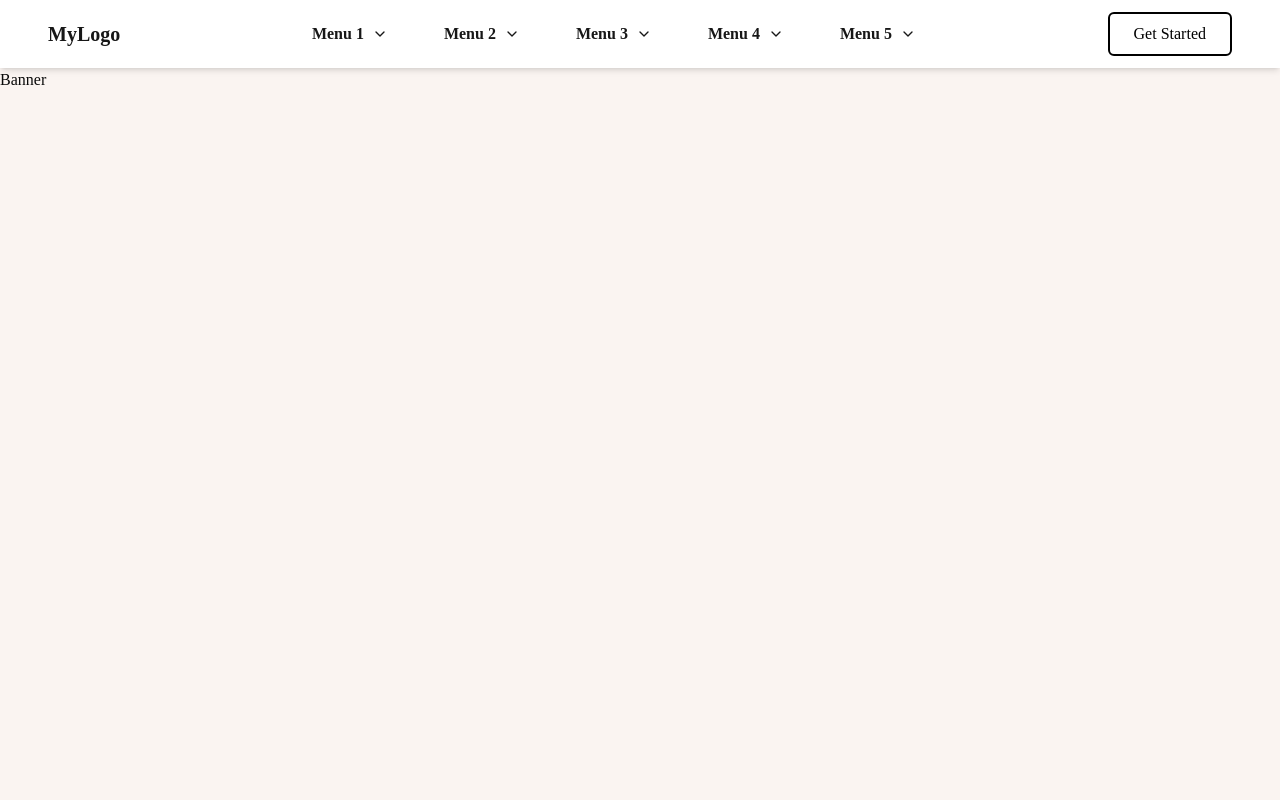
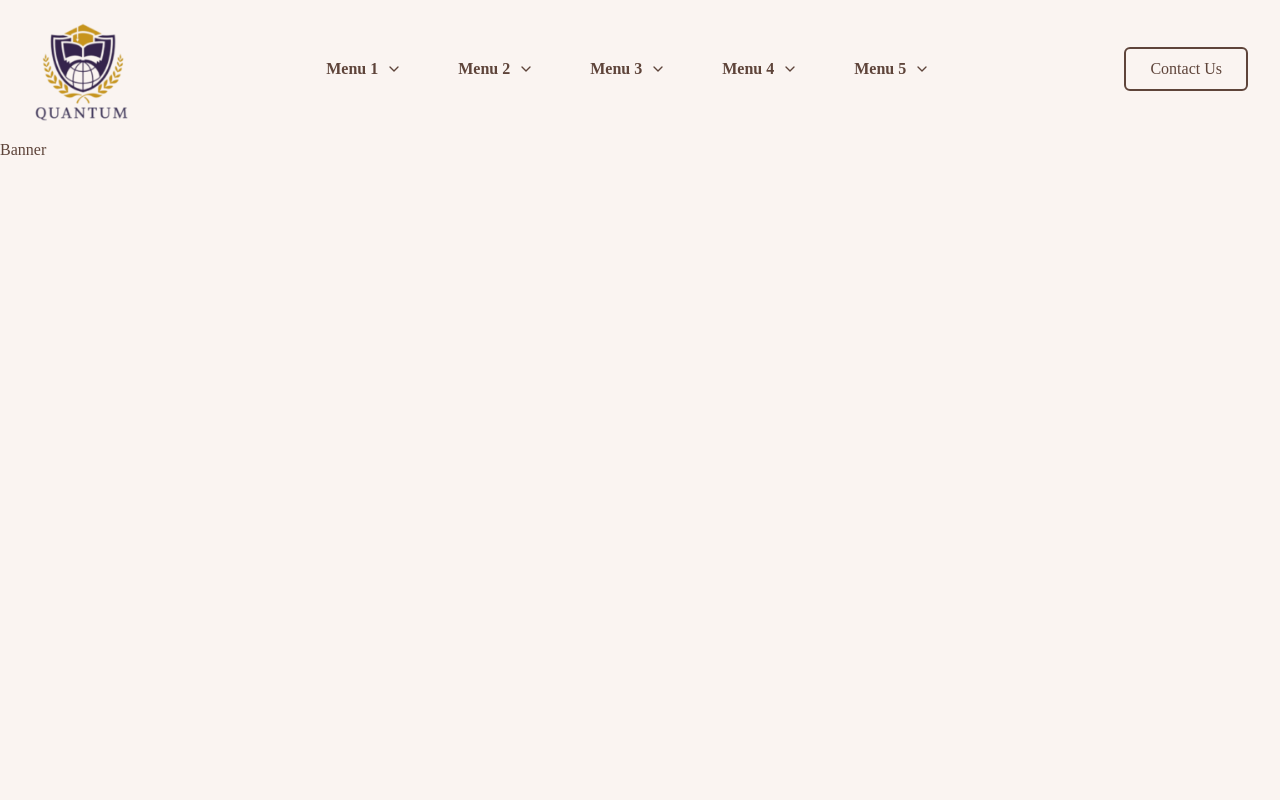
Before and after one commit to shejanNizam/quantum-education, a Next.js app: page / in a window 1280 px wide. Shown: the top 800 px of the page. Built offline with nearby package versions, Linux system fonts and the light colour scheme.

Commit message:
refactor navbar

```diff
--- a/src/app/globals.css
+++ b/src/app/globals.css
@@ -1,6 +1,12 @@
 @tailwind base;
 @tailwind components;
 @tailwind utilities;
+
+@layer components {
+  .customButton {
+    @apply border-2 border-[#5E443A] text-[#5E443A] hover:bg-[#5E443A] hover:text-white px-6 py-2 rounded-md focus:outline-none;
+  }
+}
 
 body {
   font-family: Arial, Helvetica, sans-serif;
@@ -67,12 +73,3 @@ body {
     --chart-5: 340 75% 55%;
   }
 }
-
-@layer base {
-  * {
-    @apply border-border;
-  }
-  body {
-    @apply bg-background text-foreground;
-  }
-}
--- a/src/app/layout.js
+++ b/src/app/layout.js
@@ -36,7 +36,7 @@ export default function RootLayout({ children }) {
   return (
     <html lang="en">
       <body
-        className={`${geistSans.variable} ${geistMono.variable} antialiased font-serif`} // Adding font-serif here
+        className={`${geistSans.variable} ${geistMono.variable} antialiased font-serif bg-[#FAF4F1]`}
         style={{ fontFamily: "'Fraunces', serif" }} // Apply Fraunces as fallback
       >
         <Navbar />
--- a/src/app/page.js
+++ b/src/app/page.js
@@ -2,7 +2,7 @@ import Banner from "@/components/Home/Banner";
 
 export default function Home() {
   return (
-    <div className="min-h-screen bg-[#FAF4F1]">
+    <div className="min-h-screen">
       <Banner />
     </div>
   );
--- a/src/components/Footer.js
+++ b/src/components/Footer.js
@@ -4,7 +4,7 @@ import { FaFacebook, FaInstagram, FaTwitter } from "react-icons/fa";
 
 export default function Footer() {
   return (
-    <footer className="bg-cover bg-center relative bg-[#FAF4F1]">
+    <footer className="bg-cover bg-center relative">
       <div className="container grid grid-cols-3 gap-4 ">
         <div>
           <h2 className=" text-2xl font-bold "> Visit Us: </h2>
--- a/src/components/Home/Banner.js
+++ b/src/components/Home/Banner.js
@@ -1,7 +1,7 @@
 export default function Banner() {
   return (
     <>
-      <h3>Banner</h3>
+      <h3 className=" text-primary ">Banner</h3>
     </>
   );
 }
--- a/src/components/Navbar.js
+++ b/src/components/Navbar.js
@@ -1,24 +1,20 @@
 "use client";
 
+import LOGO from "../assets/logo.png";
+
+import Image from "next/image";
 import Link from "next/link";
 import { useState } from "react";
 
 export default function Navbar() {
   const [isMenuOpen, setIsMenuOpen] = useState(false);
-  const [activeMenu, setActiveMenu] = useState(null); // Track which menu is active
+  const [activeMenu, setActiveMenu] = useState(null);
 
-  // Toggle mobile menu visibility
   const toggleMenu = () => setIsMenuOpen(!isMenuOpen);
 
-  // Handle mouse enter and leave for dropdowns (for desktop)
   const handleMouseEnter = (index) => setActiveMenu(index);
   const handleMouseLeave = () => setActiveMenu(null);
 
-  // Dynamic button classes for Get Started button
-  const buttonClass =
-    "border-2 border-black text-black hover:bg-black hover:text-white";
-
-  // Desktop and mobile menu links data
   const menuItems = [
     { href: "/menu-1", label: "Menu 1" },
     { href: "/menu-2", label: "Menu 2" },
@@ -28,19 +24,16 @@ export default function Navbar() {
   ];
 
   return (
-    <nav className="bg-white text-foreground px-4 py-3 shadow-md transition-all duration-300 sticky top-0 z-50">
+    <nav className="py-4 sticky top-0 z-50">
       <div className="container mx-auto flex justify-between items-center">
-        {/* Logo */}
-        <div className="text-xl font-semibold">
-          <Link href="/" className="text-primary">
-            MyLogo
+        <div className="text-2xl font-semibold">
+          <Link href="/">
+            <Image src={LOGO} alt="logo" width={100} height={100} />
           </Link>
         </div>
 
-        {/* Dropdown Menus (Desktop and Mobile/Tablets view) */}
         <div className="hidden md:flex space-x-6">
           {" "}
-          {/* Hidden on mobile/tablet and visible on desktop */}
           {menuItems.map((menu, index) => (
             <div
               key={menu.label}
@@ -55,7 +48,6 @@ export default function Navbar() {
                 onClick={() => window.innerWidth <= 768 && setActiveMenu(index)} // Toggle on mobile click
               >
                 {menu.label}
-                {/* Down Arrow Icon */}
                 <svg
                   xmlns="http://www.w3.org/2000/svg"
                   className={`w-4 h-4 ml-2 transform transition-transform duration-300 ease-in-out ${
@@ -71,8 +63,6 @@ export default function Navbar() {
                   <path d="M6 9l6 6 6-6"></path>
                 </svg>
               </button>
-
-              {/* Dropdown Content */}
               <div
                 className={`absolute left-0 mt-2 w-48 bg-white dark:bg-gray-700 text-primary dark:text-white rounded-lg shadow-lg transition-all duration-200 ease-in-out ${
                   activeMenu === index
@@ -105,17 +95,12 @@ export default function Navbar() {
             </div>
           ))}
         </div>
+        {/* dhvfdsbvjb */}
 
-        {/* Right Button (Desktop view) */}
         <div className="hidden md:flex space-x-4">
-          <button
-            className={`px-6 py-2 rounded-md border-2 focus:outline-none ${buttonClass}`}
-          >
-            Get Started
-          </button>
+          <button className="customButton">Contact Us</button>
         </div>
 
-        {/* Mobile Menu Button */}
         <button
           onClick={toggleMenu}
           className="md:hidden text-primary"
@@ -151,7 +136,6 @@ export default function Navbar() {
         </button>
       </div>
 
-      {/* Mobile Menu */}
       <div className={`md:hidden ${isMenuOpen ? "block" : "hidden"}`}>
         <div className="flex flex-col items-center space-y-4 py-4">
           {menuItems.map((menu, index) => (
@@ -162,6 +146,7 @@ export default function Navbar() {
                   setActiveMenu(activeMenu === index ? null : index)
                 }
               >
+                <div className=" flex justify-center items-center">
                   {menu.label}
                   <svg
                     xmlns="http://www.w3.org/2000/svg"
@@ -177,9 +162,9 @@ export default function Navbar() {
                   >
                     <path d="M6 9l6 6 6-6"></path>
                   </svg>
+                </div>
               </button>
 
-              {/* Mobile dropdown (click to toggle) */}
               <div
                 className={`${
                   activeMenu === index ? "block" : "hidden"
@@ -208,9 +193,7 @@ export default function Navbar() {
               </div>
             </div>
           ))}
-          <button className="border-2 border-black text-black hover:bg-black hover:text-white rounded-md px-6 py-2 focus:outline-none">
-            Get Started
-          </button>
+          <button className="customButton">Contact Us</button>
         </div>
       </div>
     </nav>
--- a/tailwind.config.js
+++ b/tailwind.config.js
@@ -1,3 +1,4 @@
+// tailwind.config.js
 /** @type {import('tailwindcss').Config} */
 module.exports = {
   darkMode: ["class"],
@@ -8,56 +9,16 @@ module.exports = {
   ],
   theme: {
     extend: {
-      screens: {
-        md: "768px",
-      },
       container: {
         center: true,
         padding: {
           DEFAULT: "2rem",
         },
-        background: "#FAF4F1",
       },
       colors: {
-        background: "hsl(var(--background))",
-        foreground: "hsl(var(--foreground))",
-        card: {
-          DEFAULT: "hsl(var(--card))",
-          foreground: "hsl(var(--card-foreground))",
-        },
-        popover: {
-          DEFAULT: "hsl(var(--popover))",
-          foreground: "hsl(var(--popover-foreground))",
-        },
         primary: {
-          DEFAULT: "hsl(var(--primary))",
-          foreground: "hsl(var(--primary-foreground))",
-        },
-        secondary: {
-          DEFAULT: "hsl(var(--secondary))",
-          foreground: "hsl(var(--secondary-foreground))",
-        },
-        muted: {
-          DEFAULT: "hsl(var(--muted))",
-          foreground: "hsl(var(--muted-foreground))",
-        },
-        accent: {
-          DEFAULT: "hsl(var(--accent))",
-          foreground: "hsl(var(--accent-foreground))",
-        },
-        destructive: {
-          DEFAULT: "hsl(var(--destructive))",
-          foreground: "hsl(var(--destructive-foreground))",
-        },
-        border: "hsl(var(--border))",
-        input: "hsl(var(--input))",
-        ring: "hsl(var(--ring))",
-        chart: {
-          1: "hsl(var(--chart-1))",
-          2: "hsl(var(--chart-2))",
-          3: "hsl(var(--chart-3))",
-          4: "hsl(var(--chart-4))",
-          5: "hsl(var(--chart-5))",
+          DEFAULT: "#5E443A",
+          foreground: "#ffffff",
         },
       },
       borderRadius: {
```
Also changed, not shown: src/assets/logo.png (added), src/assets/logo_bg.png (added). Lines whose indentation alone changed are shown as unchanged.
